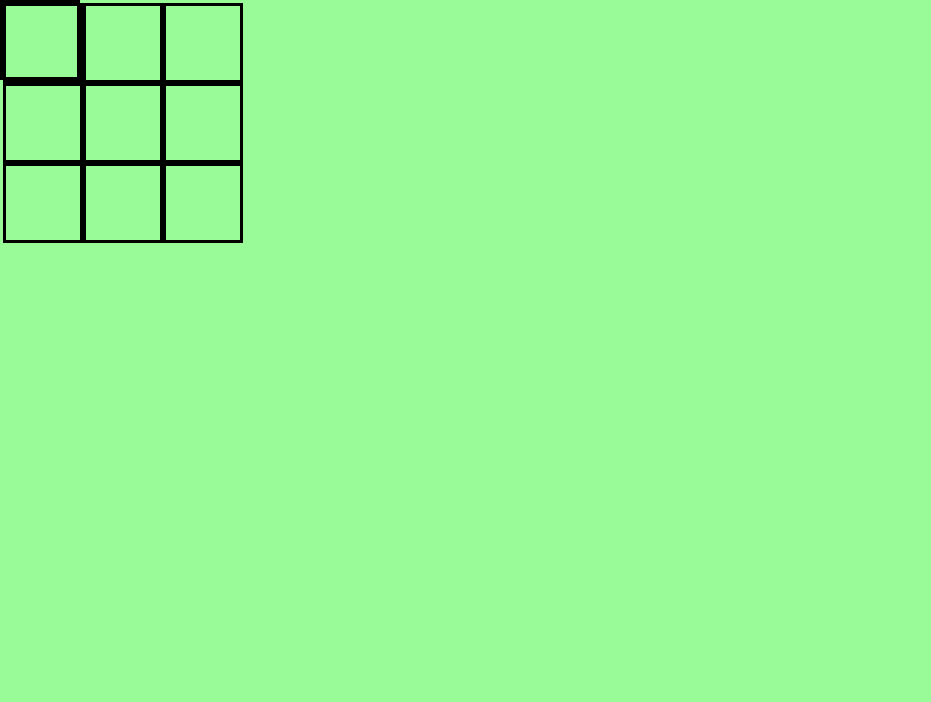
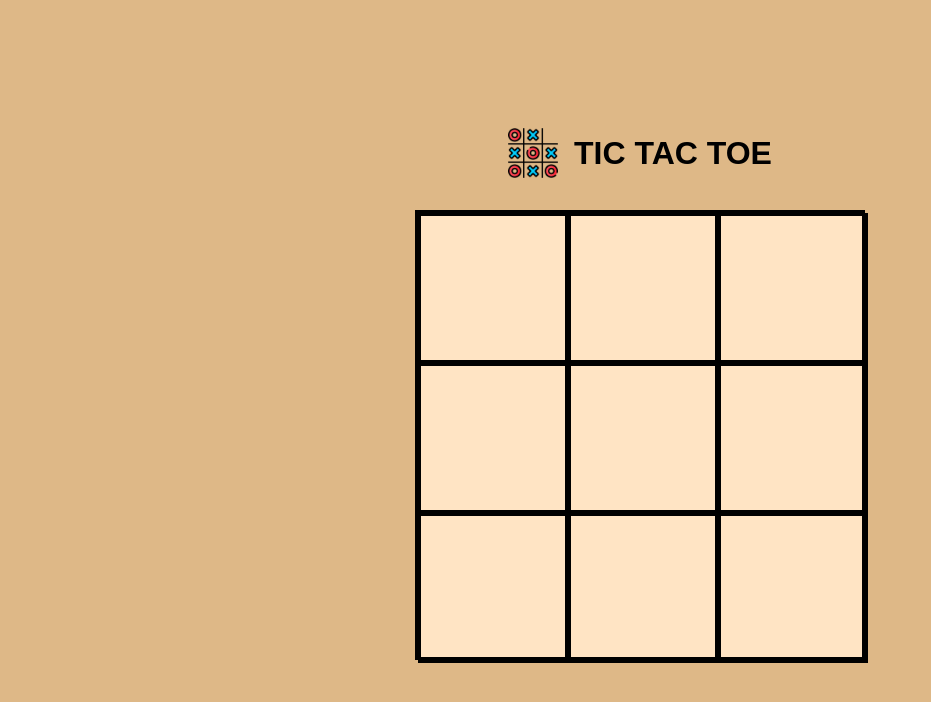
Before and after one commit to zeratheuz/tic-tac-toe, a plain HTML site: page index.html in a window 1280 px wide. Shown: the whole page, without its empty margins (0-931 px from the left). Drawn offline with Linux system fonts and the light colour scheme.

Commit message:
Update HTML and CSS

```diff
--- a/index.html
+++ b/index.html
@@ -11,6 +11,11 @@
 </head>
 
 <body>
+  <h1>
+    <img src="images/tic-tac-toe.png" width="50" alt="tic-tac-toe">
+    TIC TAC TOE
+  </h1>
+
   <div class="container">
     <div class="slot" id="position1"></div>
     <div class="slot" id="position2"></div>
--- a/style.css
+++ b/style.css
@@ -2,6 +2,7 @@
   margin: 0;
   box-sizing: border-box;
   -webkit-font-smoothing: antialiased;
+  font-family: Arial, Helvetica, sans-serif;
 }
 
 img, picture, video, canvas, svg {
@@ -14,17 +15,36 @@ input, button, textarea, select {
 }
 
 body {
-  background-color: palegreen;
+  gap: 2rem;
+  margin: 10%;
+  display: flex;
+  text-align: center;
+  align-content: center;
+  flex-direction: column;
+  background-color: burlywood;
+}
+
+h1 {
+  gap: 1rem;
+  display: flex;
+  align-items: center;
+  justify-content: center;
 }
 
 div {
-  width: 5rem;
-  height: 5rem;
   border: solid;
 }
 
 .container {
+  margin: auto;
+  width: 450px;
+  height: 450px;
   display: grid;
-  grid-template-rows: 1fr 1fr 1fr;
-  grid-template-columns: 1fr 1fr 1fr;
+  background-color: bisque;
+  grid-template-rows: repeat(3, 150px);
+  grid-template-columns: repeat(3, 150px);
 }
+
+.slot {
+  border: solid;
+}
```
